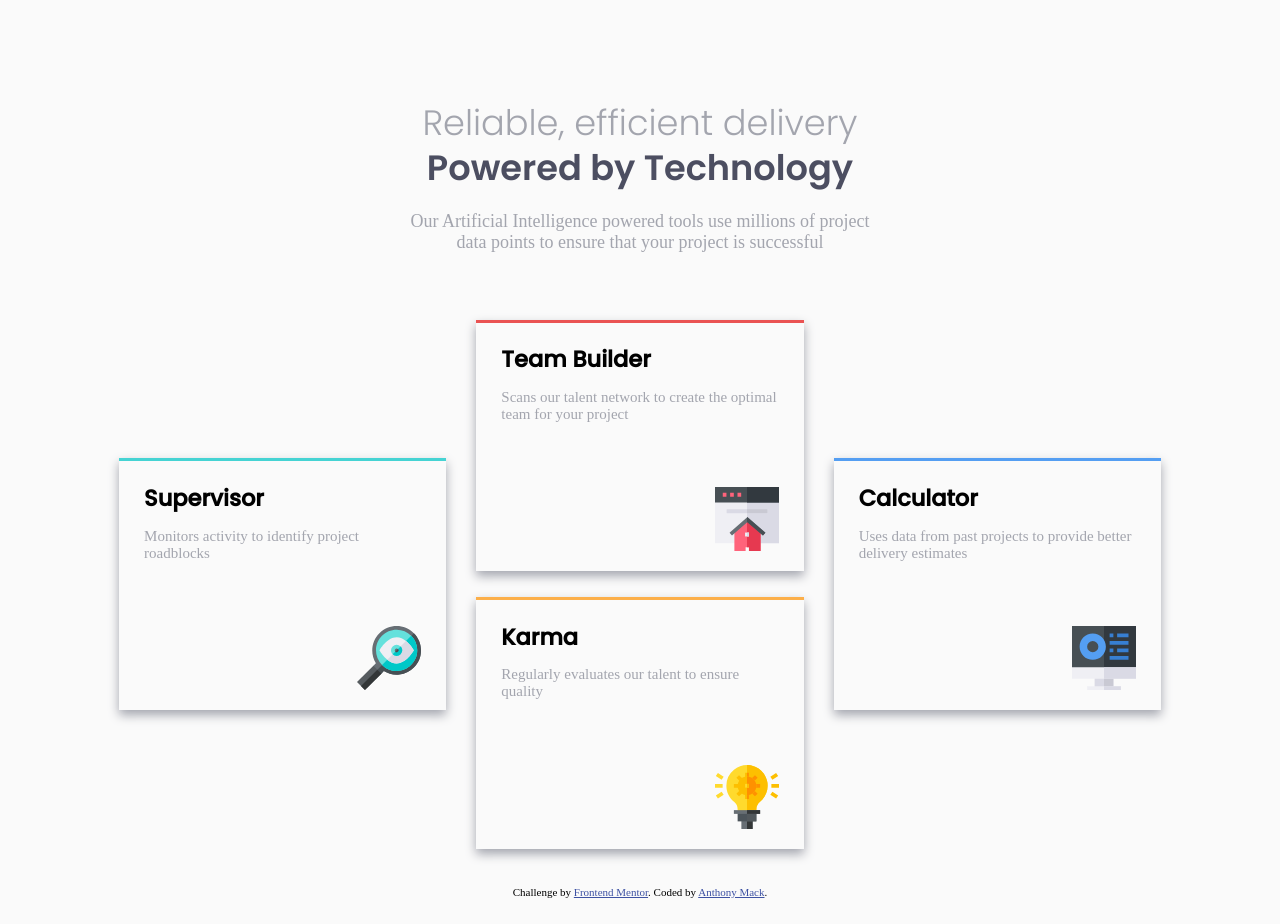
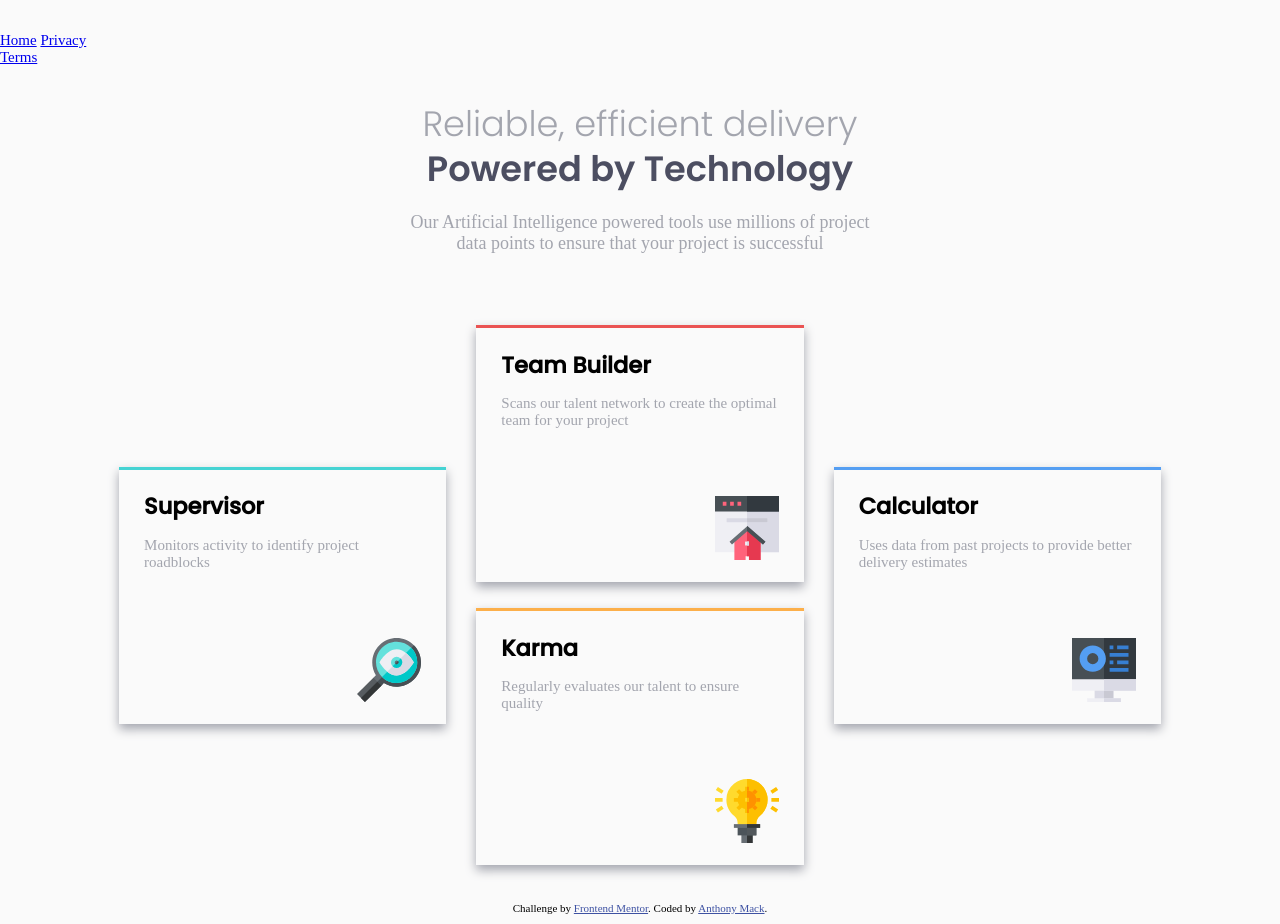
Before and after one commit to TXMack713/four-card-feature, a plain HTML site: page index.html in a window 1280 px wide. Drawn offline with Linux system fonts and the light colour scheme; files whose address does not match are found by name.

Commit message:
Update index.html
Added temporary nav bar.

```diff
--- a/index.html
+++ b/index.html
@@ -25,6 +25,12 @@
 </head>
 
 <body>
+	<nav>
+	  <a href="/" aria-current="page">Home</a>
+      <a href="/privacy.html">Privacy</a>
+      <a href="/terms.html">Terms</a>
+    </nav>
+
 	<header>
 		<h1 class="first-header">Reliable, efficient delivery</h1>
 		<h1 class="second-header">Powered by Technology</h1>
```
